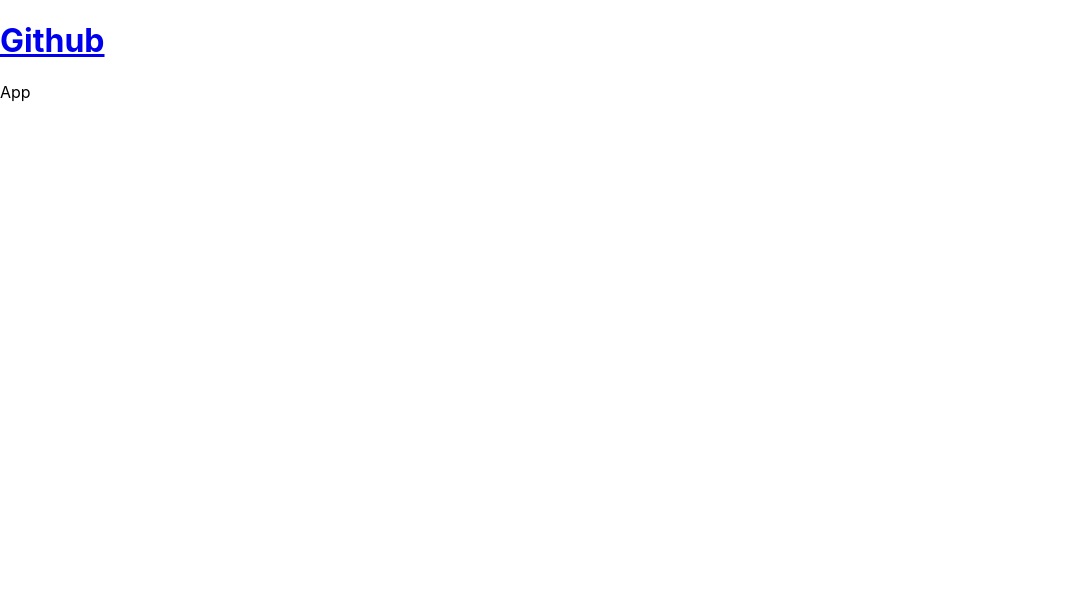
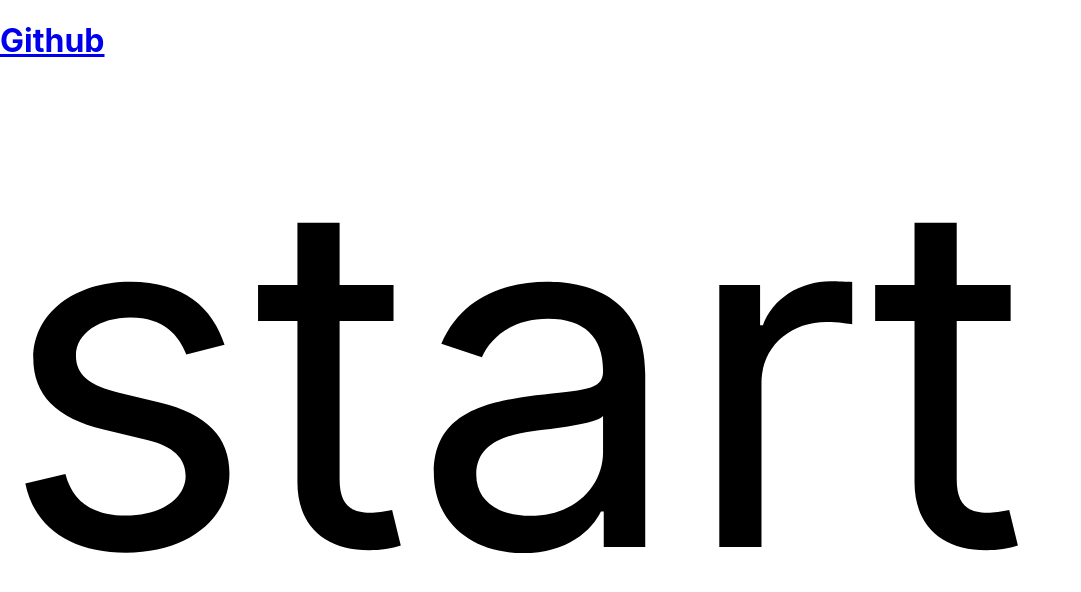
Before and after one commit to hhhhhhdong/SSAPID, a React (Create React App) app in the folder frontend/: page / in a window 1280 px wide. Shown: the top 592 px of the page, without its empty margins (0-1081 px from the left). Built offline with nearby package versions, Linux system fonts and the light colour scheme.

Commit message:
Add : 'Scss install'

```diff
--- a/frontend/package.json
+++ b/frontend/package.json
@@ -10,12 +10,13 @@
     "@types/node": "^16.11.19",
     "@types/react": "^17.0.38",
     "@types/react-dom": "^17.0.11",
+    "jest": "^27.4.7",
     "node-sass": "^7.0.1",
-    "jest": "^27.4.7",
     "react": "^17.0.2",
     "react-dom": "^17.0.2",
     "react-scripts": "5.0.0",
     "react-test-renderer": "^17.0.2",
+    "sass-loader": "^12.4.0",
     "typescript": "^4.5.4"
   },
   "scripts": {
--- /dev/null
+++ b/frontend/src/App.module.scss
@@ -0,0 +1,5 @@
+$size: 30rem;
+
+.big {
+  font-size: $size;
+}
--- a/frontend/src/App.tsx
+++ b/frontend/src/App.tsx
@@ -1,10 +1,11 @@
 import Header from "./components/header";
+import style from "./App.module.scss";
 
 function App() {
   return (
     <div className="App">
       <Header />
-      App
+      <div className={style.big}>start</div>
     </div>
   );
 }
--- /dev/null
+++ b/frontend/src/global.d.ts
@@ -0,0 +1,4 @@
+declare module "*.module.scss" {
+  const classes: { [key: string]: string };
+  export default classes;
+}
```
Also changed, not shown: 2 other files (tests, documents, lock files or other folders).
